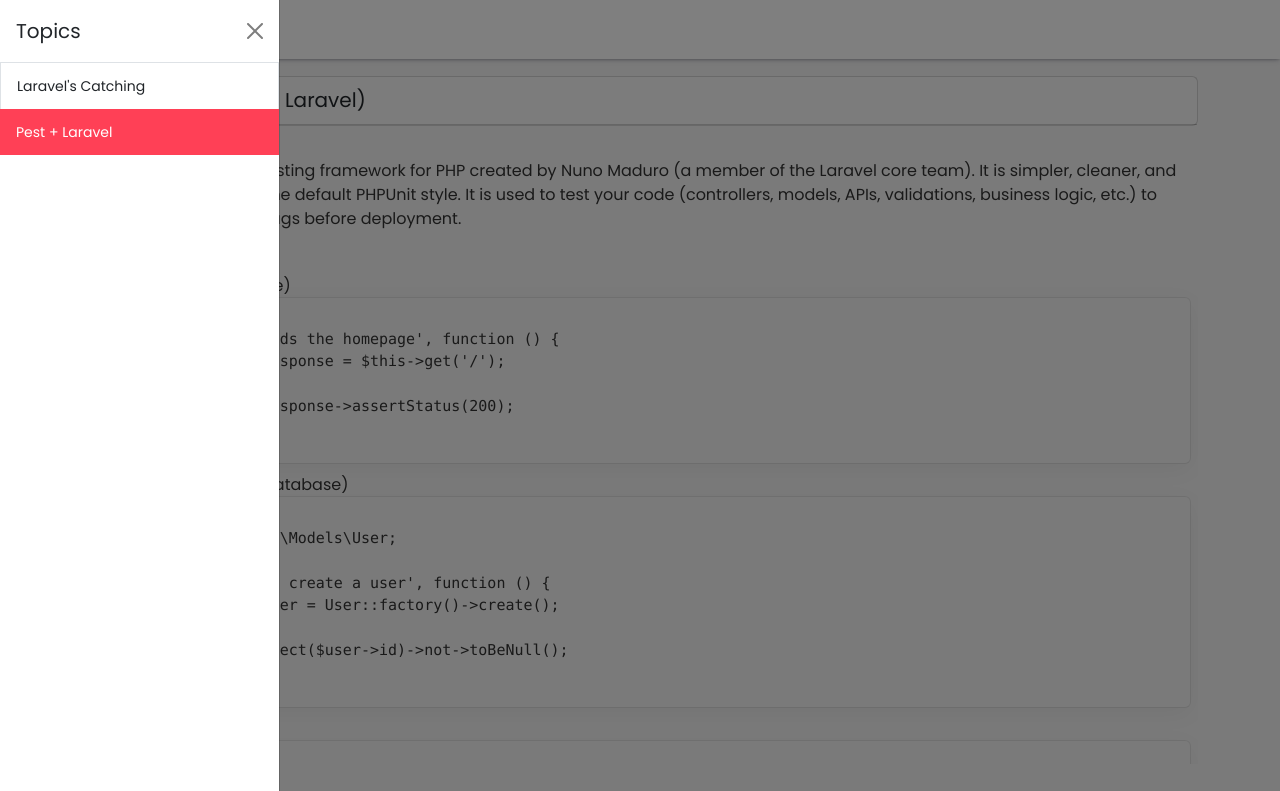
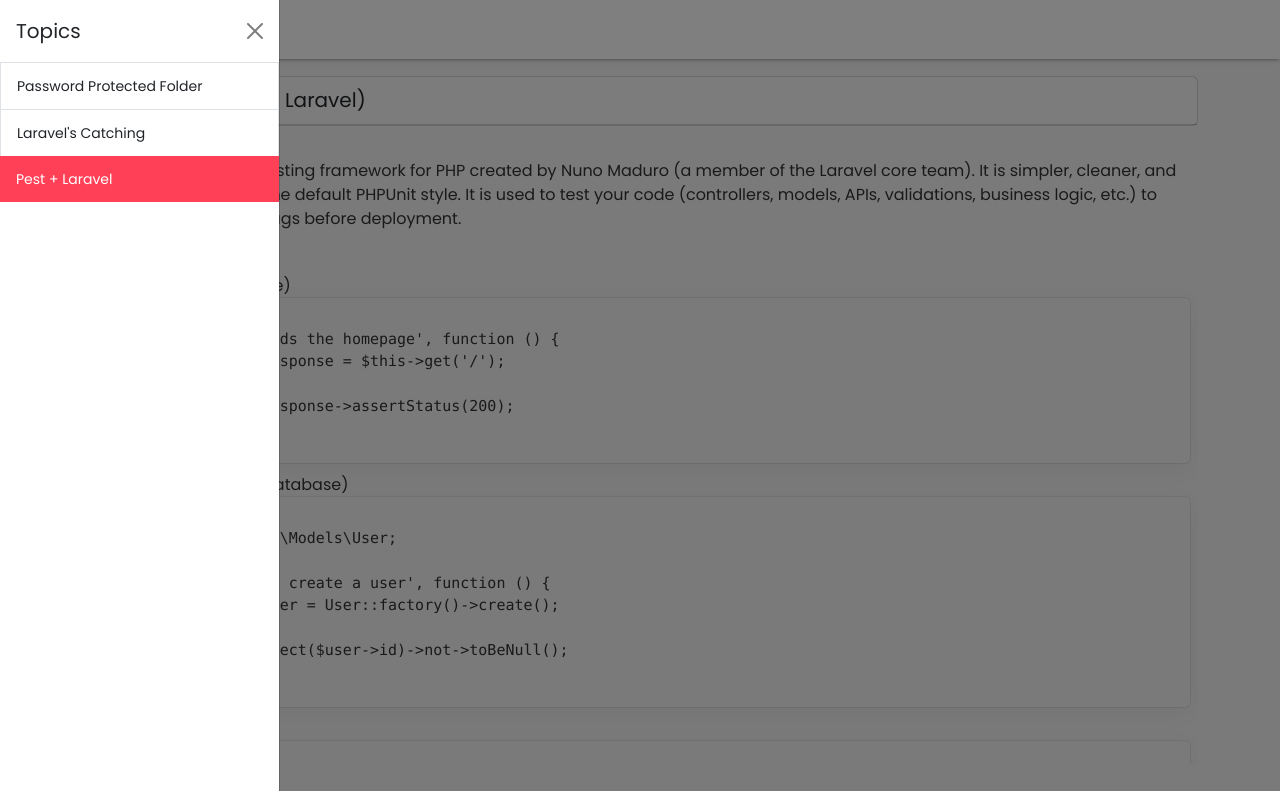
Before and after one commit to markjay18/web004, a plain HTML site: page index.html in a window 1280 px wide. Both pictures are taken after a click on the icon 98 px from the left and 29 px from the top of the page. Shown: the top 791 px of the page. Drawn offline with nearby package versions, Linux system fonts and the light colour scheme; grey boxes are pictures that could not be loaded.

Commit message:
Update index.html

```diff
--- a/index.html
+++ b/index.html
@@ -117,17 +117,17 @@
     <div class="offcanvas-body p-0 m-0">
 
       <div class="list-group lg">
-        <!-- <a href="https://web002-five.vercel.app/" class="list-group-item list-group-item-action" aria-current="true">
+        <a href="https://web002-five.vercel.app/" class="list-group-item list-group-item-action" aria-current="true">
           <div class="d-flex w-100 justify-content-between">
             <p class="mb-1 menu-list">Password Protected Folder</p>
           </div>
-        </a> -->
+        </a>
         <a href="https://web003-kappa.vercel.app/" class="list-group-item list-group-item-action">
           <div class="d-flex w-100 justify-content-between">
             <p class="mb-1 menu-list">Laravel's Catching</p>
           </div>
         </a>
-        <a href="#" class="list-group-item list-group-item-action active">
+        <a href="" class="list-group-item list-group-item-action active">
           <div class="d-flex w-100 justify-content-between">
             <p class="mb-1 menu-list">Pest + Laravel</p>
           </div>
```
